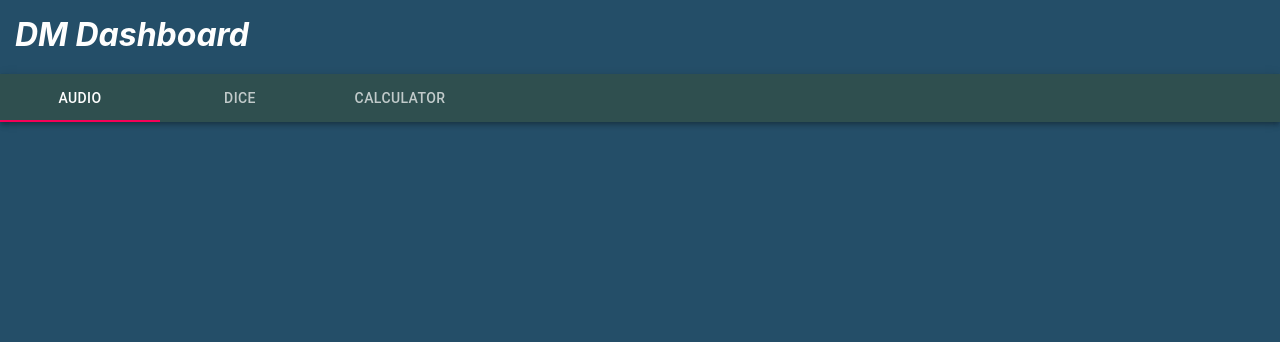
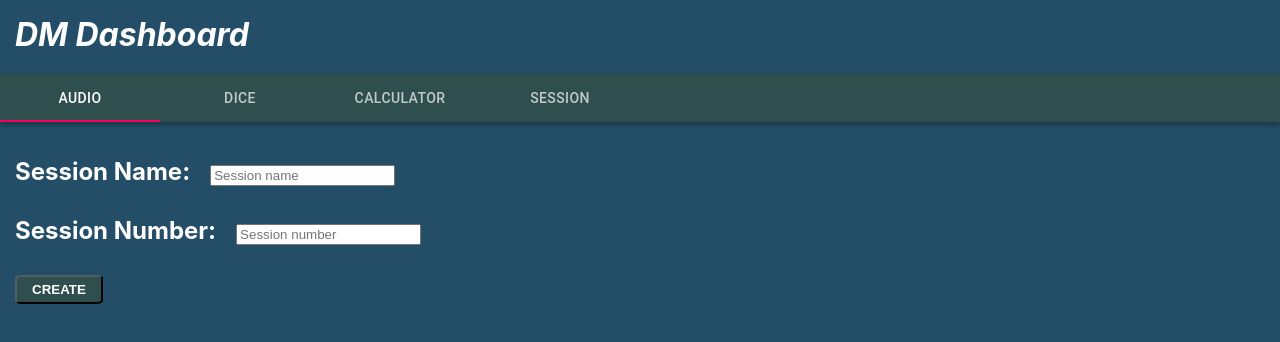
Before and after one commit to kai-peterson/dm-dashboard-react, a React (Create React App) app: page /session-form in a window 1280 px wide. Shown: the top 342 px of the page. Built offline with nearby package versions, Linux system fonts and the light colour scheme.

Commit message:
create session form that posts new session to db

```diff
--- a/public/index.html
+++ b/public/index.html
@@ -9,7 +9,7 @@
       name="description"
       content="Web site created using create-react-app"
     />
-    <link rel="apple-touch-icon" href="%PUBLIC_URL%/logo192.png" />
+    <!-- <link rel="apple-touch-icon" href="%PUBLIC_URL%/logo192.png" /> -->
     <!--
       manifest.json provides metadata used when your web app is installed on a
       user's mobile device or desktop. See https://developers.google.com/web/fundamentals/web-app-manifest/
@@ -24,7 +24,7 @@
       work correctly both with client-side routing and a non-root public URL.
       Learn how to configure a non-root public URL by running `npm run build`.
     -->
-    <title>React App</title>
+    <title>DM Dashboard</title>
   </head>
   <body>
     <noscript>You need to enable JavaScript to run this app.</noscript>
--- a/src/components/App/App.js
+++ b/src/components/App/App.js
@@ -6,6 +6,9 @@ import NavBar from '../Nav/Nav';
 import AudioDashboard from '../AudioDashboard/AudioDashboard';
 import DiceRoller from '../DiceRoller/DiceRoller';
 import Calculator from '../Calculator/Calculator';
+import Session from '../Session/Session';
+import CurrentSession from '../CurrentSession/CurrentSession';
+import SessionForm from '../SessionForm/SessionForm';
 
 function App() {
   return (
@@ -18,6 +21,9 @@ function App() {
         <Route exact path="/audio" component={AudioDashboard}/>
         <Route exact path="/dice" component={DiceRoller}/>
         <Route exact path="/calculator" component={Calculator}/>
+        <Route exact path="/session" component={Session} />
+        <Route exact path="/session/:id" component={CurrentSession} />
+        <Route exact path="/session-form" component={SessionForm} />
       </div>
     </Router>
   );
--- a/src/components/Calculator/Calculator.js
+++ b/src/components/Calculator/Calculator.js
@@ -8,14 +8,14 @@ const Calculator = () => {
     const [history, setHistory] = useState([]);
 
     useEffect( () => {
-        axios.get('/calculations/history')
+        axios.get('http://localhost:8080/calculations/history')
             .then((response) => {
                 setHistory(response.data)
             })
             .catch((error) => {
                 console.log(error);
             })
-    }, [])
+    }, [history])
 
     const handleClick = (num) => {
         setInput(input + num);
--- /dev/null
+++ b/src/components/CurrentSession/CurrentSession.js
@@ -0,0 +1,12 @@
+import React from 'react';
+import './CurrentSession.css';
+
+const CurrentSession = () => {
+    return (
+        <div>
+
+        </div>
+    )
+}
+
+export default CurrentSession
--- a/src/components/DiceRoller/DiceRoller.js
+++ b/src/components/DiceRoller/DiceRoller.js
@@ -18,7 +18,7 @@ function DiceRoller() {
             .catch((error) => {
                 console.log(error);
             })
-    }, [])
+    }, [history])
 
     const addDie = (die) => {
         if (!fade) {
@@ -49,14 +49,6 @@ function DiceRoller() {
                 let rollsInArray = rolls.split(', ');
                 setRolls(rollsInArray);
                 setRollResult(response.data.result);
-
-                axios.get('http://localhost:8080/rolls/history')
-                    .then((response) => {
-                        setHistory(response.data)
-                    })
-                    .catch((error) => {
-                        console.log(error);
-                    })
             })
             .catch((error) => {
                 console.log(error);
--- a/src/components/Nav/Nav.js
+++ b/src/components/Nav/Nav.js
@@ -17,6 +17,8 @@ function Nav() {
             setValue(1);
         } else if (pathname === '/calculator') {
             setValue(2);
+        } else if (pathname === '/session') {
+            setValue(3);
         }
     }, [pathname])
 
@@ -35,6 +37,7 @@ function Nav() {
                         <Tab onClick={() => handleRouteChange("/audio")} label="Audio"/>
                         <Tab onClick={() => handleRouteChange("/dice")} label="Dice"/>
                         <Tab onClick={() => handleRouteChange("/calculator")} label="Calculator" />
+                        <Tab onClick={() => handleRouteChange("/session")} label="Session" />
                     </Tabs>
                 </AppBar>
             </div>
--- /dev/null
+++ b/src/components/Session/Session.js
@@ -0,0 +1,19 @@
+import React from 'react';
+import { useHistory } from 'react-router-dom';
+import './Session.css';
+
+const Session = () => {
+    const history = useHistory();
+
+    const handleAddSession = () => {
+        history.push('/session-form');
+    }
+
+    return (
+        <div>
+            <button onClick={handleAddSession}>Add New Session</button>
+        </div>
+    )
+}
+
+export default Session
--- /dev/null
+++ b/src/components/SessionForm/SessionForm.css
@@ -0,0 +1,13 @@
+.session-form-container > div {
+    padding: 15px;
+}
+
+.session-form-container h2 {
+    display: inline-block;
+    padding-right: 20px;
+}
+
+.session-form-container button {
+    margin-left: 15px;
+    margin-top: 15px;
+}
--- /dev/null
+++ b/src/components/SessionForm/SessionForm.js
@@ -0,0 +1,53 @@
+import React, { useState } from 'react';
+import { useHistory } from 'react-router-dom';
+import './SessionForm.css';
+import axios from 'axios';
+
+const SessionForm = () => {
+    const history = useHistory();
+
+    const [sessionName, setSessionName] = useState('');
+    const [sessionNumber, setSessionNumber] = useState('');
+
+    const handleNameChange = (event) => {
+        setSessionName(event.target.value);
+    }
+
+    const handleNumberChange = (event) => {
+        setSessionNumber(event.target.value);
+    }
+
+    // create payload from state, post session, the push user to that session's page using route params
+    const handleCreateSession = () => {
+        const payload = {
+            "name": sessionName,
+            "number": sessionNumber
+        }
+
+        axios.post('http://localhost:8080/session', payload)
+            .then( (response) => {
+                console.log(response);
+                history.push(`/session/${response.data.id}`)
+            })
+            .catch( (error) => {
+                alert("Error creating session")
+                console.log("Error posting session", error);
+            })
+    }
+
+    return (
+        <div className="session-form-container">
+            <div>
+                <h2>Session Name: </h2>
+                <input onChange={handleNameChange} value={sessionName} placeholder="Session name" />
+            </div>
+            <div>
+                <h2>Session Number: </h2>
+                <input onChange={handleNumberChange} value={sessionNumber} placeholder="Session number" type="number" />
+            </div>
+            <button onClick={handleCreateSession}>CREATE</button>
+        </div>
+    )
+}
+
+export default SessionForm
```
Also changed, not shown: src/components/CurrentSession/CurrentSession.css (added), src/components/Session/Session.css (added).
